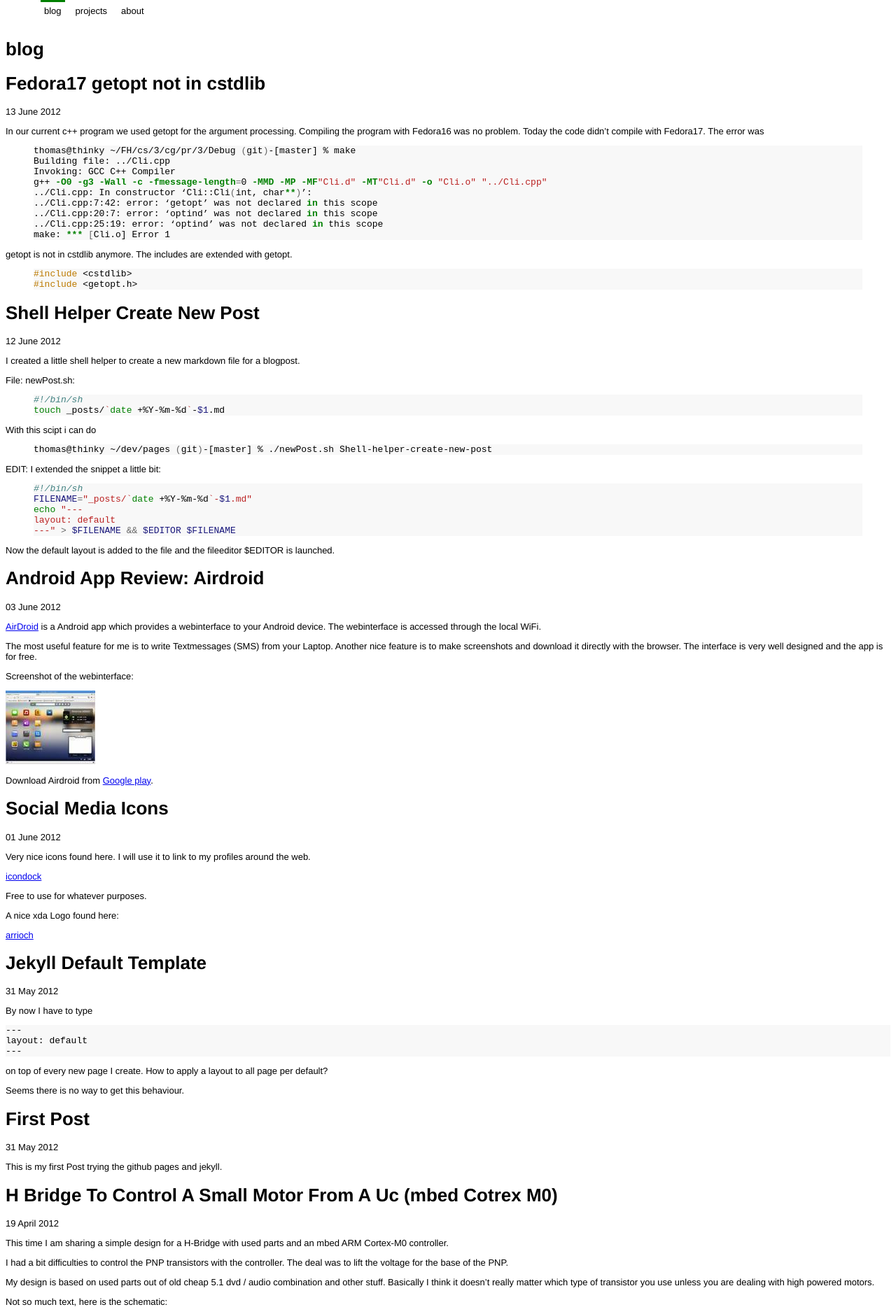
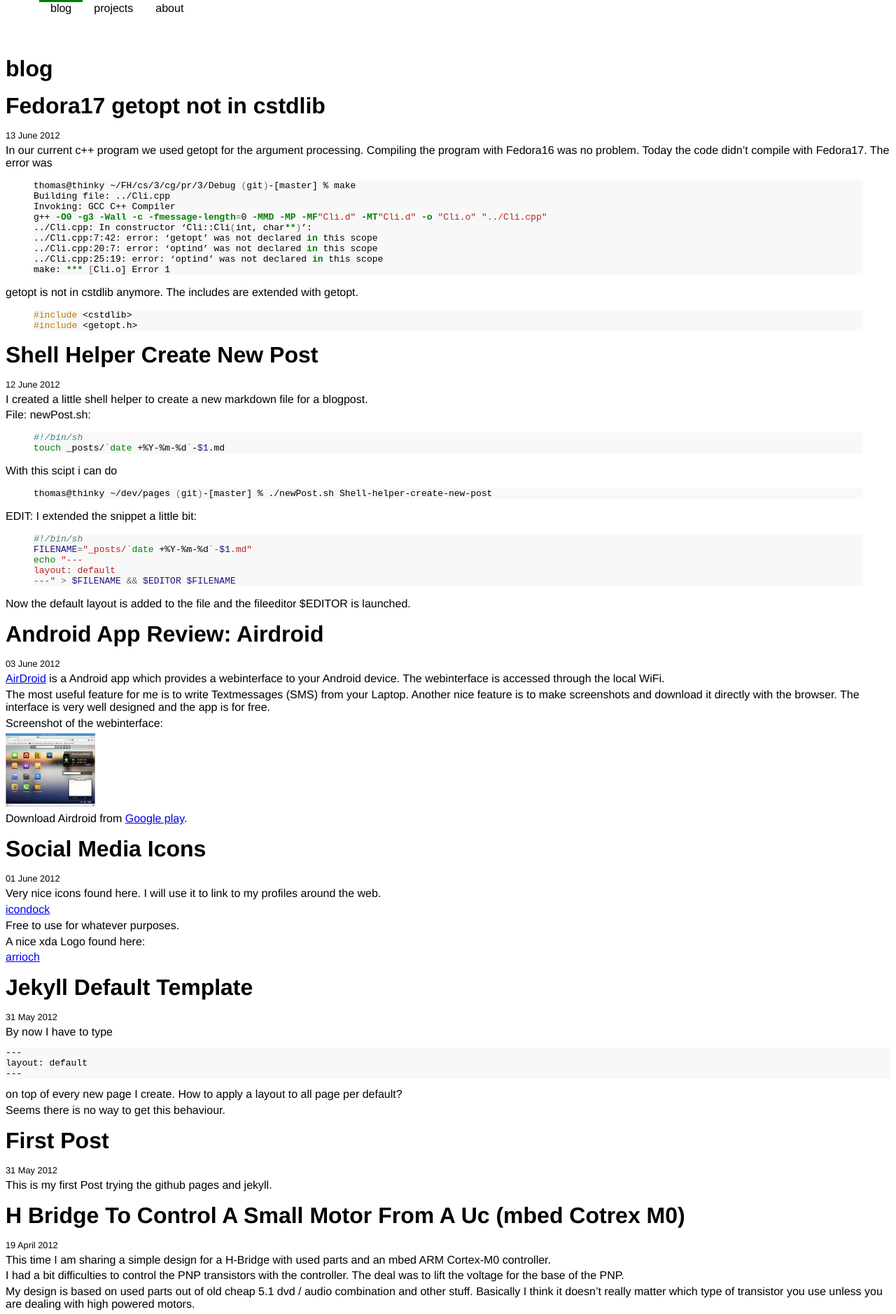
Before and after one commit to twaldecker/twaldecker.github.com, a Jekyll site: the page built from index.html, in a window 1280 px wide. Shown: the top 1878 px of the page at 70% size. Built offline with Jekyll 4.4.1, drawn with Linux system fonts in a browser that asks for light colours.

Commit message:
relative sizes for css.

```diff
--- a/assets/css/style.css
+++ b/assets/css/style.css
@@ -1,13 +1,14 @@
 body {
-  font: 13px Helvetica,Arial,freesans,clean,sans-serif; }
+  font: 1em Helvetica,Arial,freesans,clean,sans-serif;
+  margin-top: 0px; }
 
 #menu {
-  height: 30px;
+  height: 4em;
   margin: 0;
-  padding-left: 40px; }
+  padding-left: 3em; }
   #menu a {
     color: black;
-    padding: 5px;
+    padding: 0 1em;
     text-decoration: none; }
     #menu a:hover {
       color: #03b; }
@@ -16,15 +17,21 @@
   #menu li {
     display: block;
     float: left;
-    margin-left: 10px; }
+    padding-top: 3px; }
+
+h1 {
+  margin: 0.5em 0; }
+
+p {
+  margin: 0.3em 0; }
 
 .post h1 a {
   text-decoration: none;
   color: black; }
   .post h1 a:hover {
     text-decoration: underline; }
-.post .post .date {
-  font-size: 80%; }
+.post .date {
+  font-size: 0.8em; }
 
 ul#profiles {
   height: 32px;
```
Also changed, not shown: assets/css/style.scss (+15 -7 lines).
